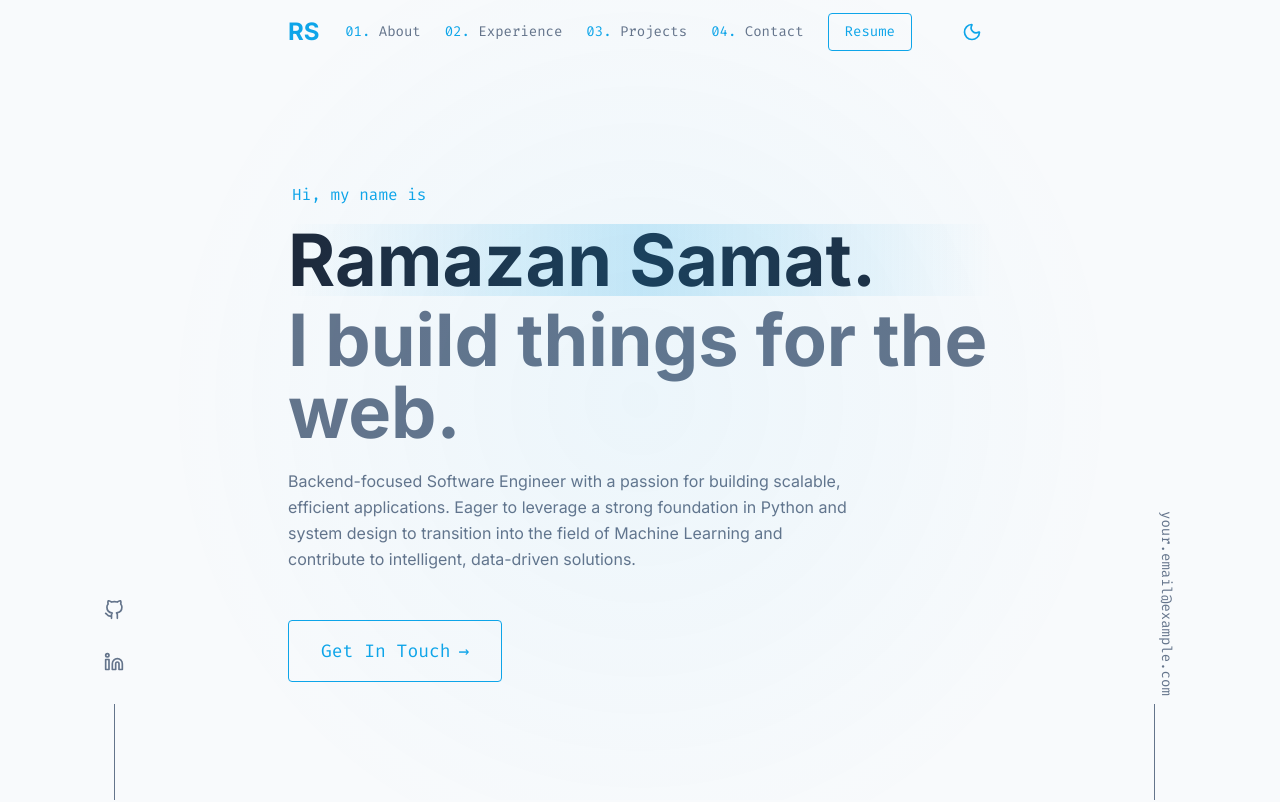
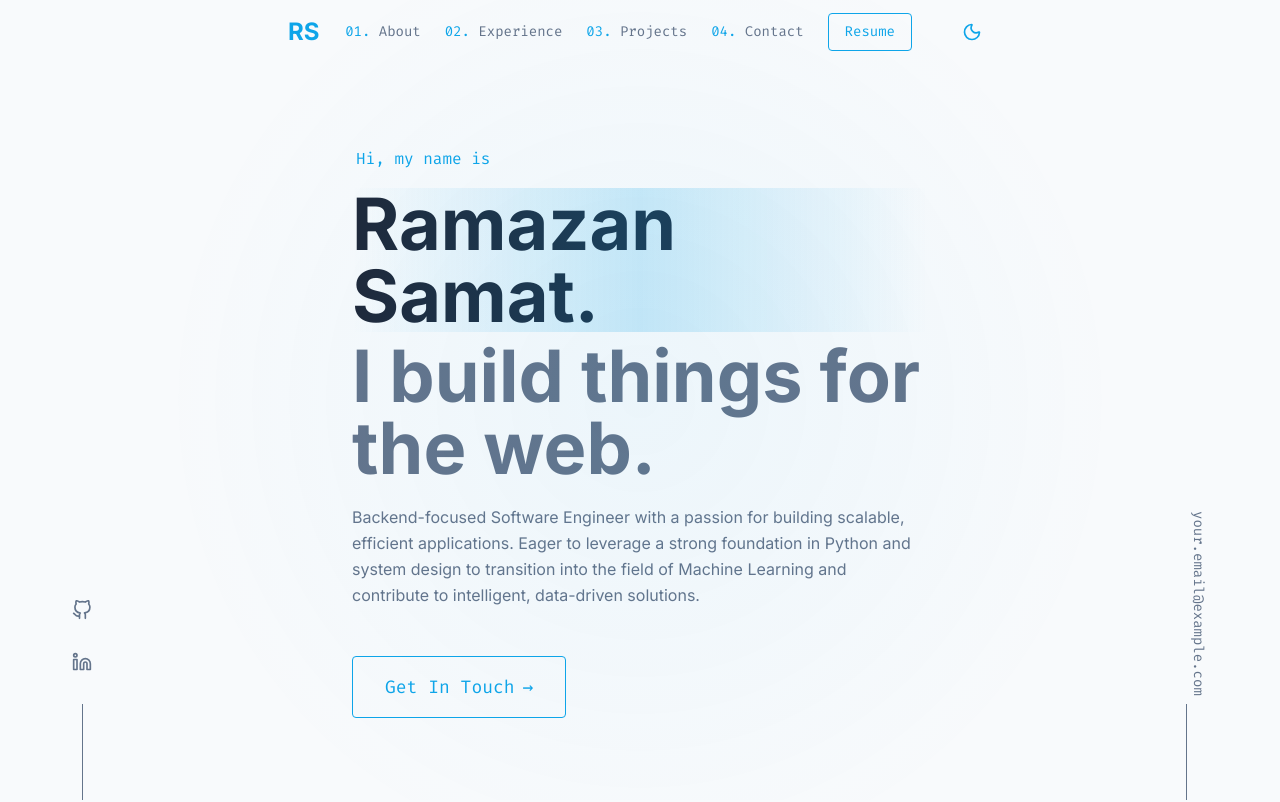
Before and after one commit to Samat220/ramazan-portfolio-v2, a Next.js app: page / in a window 1280 px wide. Shown: the top 802 px of the page. Built offline with nearby package versions, Linux system fonts and the light colour scheme.

Commit message:
Fix side bars overlap

```diff
--- a/src/app/page.tsx
+++ b/src/app/page.tsx
@@ -41,7 +41,7 @@ export default function Home() {
             <Socials />
             <Email />
 
-            <main className="mx-auto min-h-screen max-w-4xl px-6 sm:px-12 md:px-24 transition-all duration-300">
+            <main className="mx-auto min-h-screen max-w-4xl px-6 sm:px-12 md:px-32 lg:px-40 transition-all duration-300">
               <Hero />
               <About />
               <Experience />
--- a/src/components/common/back-to-top.tsx
+++ b/src/components/common/back-to-top.tsx
@@ -28,7 +28,7 @@ export function BackToTop() {
       {isVisible && (
         <motion.button
           onClick={scrollToTop}
-          className="fixed bottom-8 right-8 z-50 p-3 bg-accent text-background rounded-full shadow-lg hover:bg-accent/90 transition-all duration-300 group"
+          className="fixed bottom-8 right-4 sm:right-6 md:right-8 z-50 p-3 bg-accent text-background rounded-full shadow-lg hover:bg-accent/90 transition-all duration-300 group"
           initial={{ opacity: 0, scale: 0, y: 50 }}
           animate={{ opacity: 1, scale: 1, y: 0 }}
           exit={{ opacity: 0, scale: 0, y: 50 }}
--- a/src/components/layout/email.tsx
+++ b/src/components/layout/email.tsx
@@ -6,7 +6,7 @@ import { personalInfo } from '@/data/config';
 export function Email() {
   return (
     <motion.div
-      className="fixed bottom-0 right-6 sm:right-12 md:right-24 hidden md:flex flex-col items-center space-y-6 z-10"
+      className="fixed bottom-0 right-4 sm:right-8 md:right-12 lg:right-16 hidden md:flex flex-col items-center space-y-6 z-10"
       initial={{ opacity: 0, y: 100 }}
       animate={{ opacity: 1, y: 0 }}
       transition={{ delay: 1.5, duration: 0.8 }}
--- a/src/components/layout/socials.tsx
+++ b/src/components/layout/socials.tsx
@@ -20,7 +20,7 @@ export function Socials() {
 
   return (
     <motion.div
-      className="fixed bottom-0 left-6 sm:left-12 md:left-24 hidden md:flex flex-col items-center space-y-6 z-10"
+      className="fixed bottom-0 left-4 sm:left-8 md:left-12 lg:left-16 hidden md:flex flex-col items-center space-y-6 z-10"
       initial={{ opacity: 0, y: 100 }}
       animate={{ opacity: 1, y: 0 }}
       transition={{ delay: 1.5, duration: 0.8 }}
```
